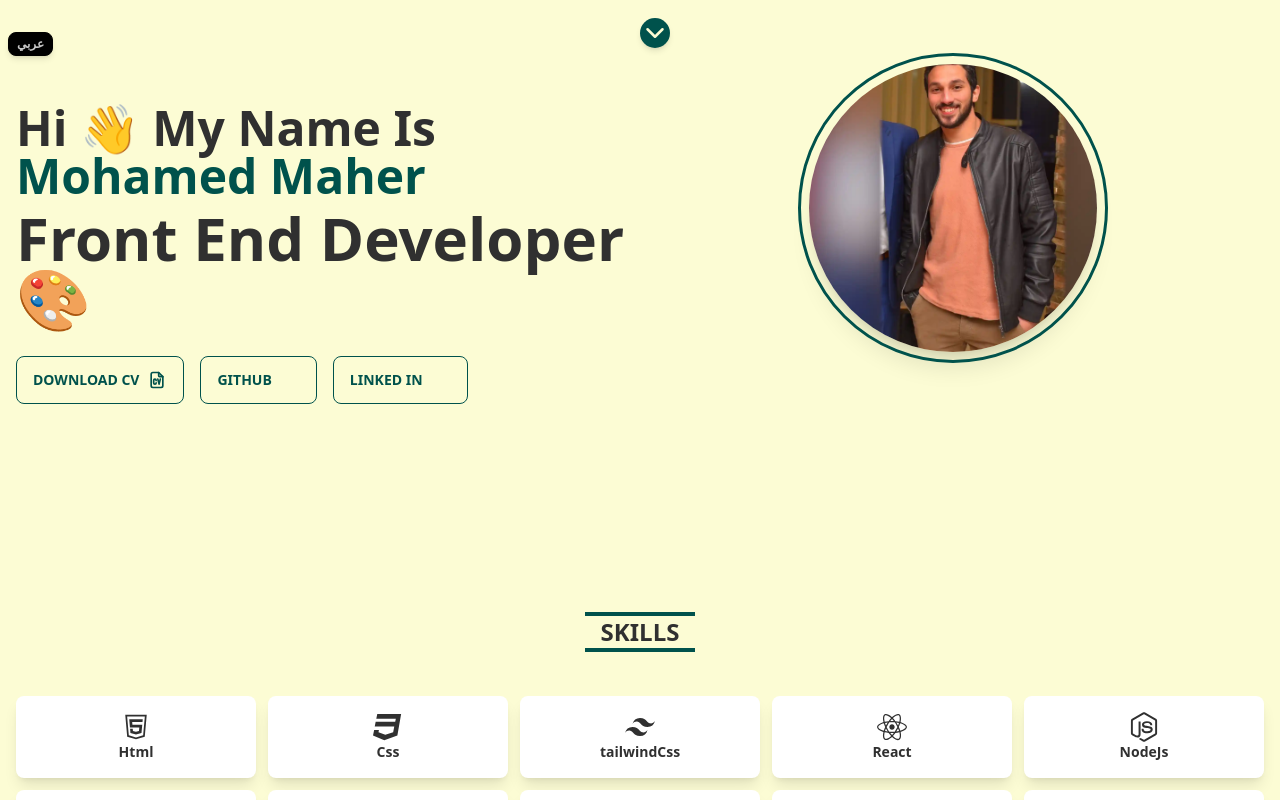
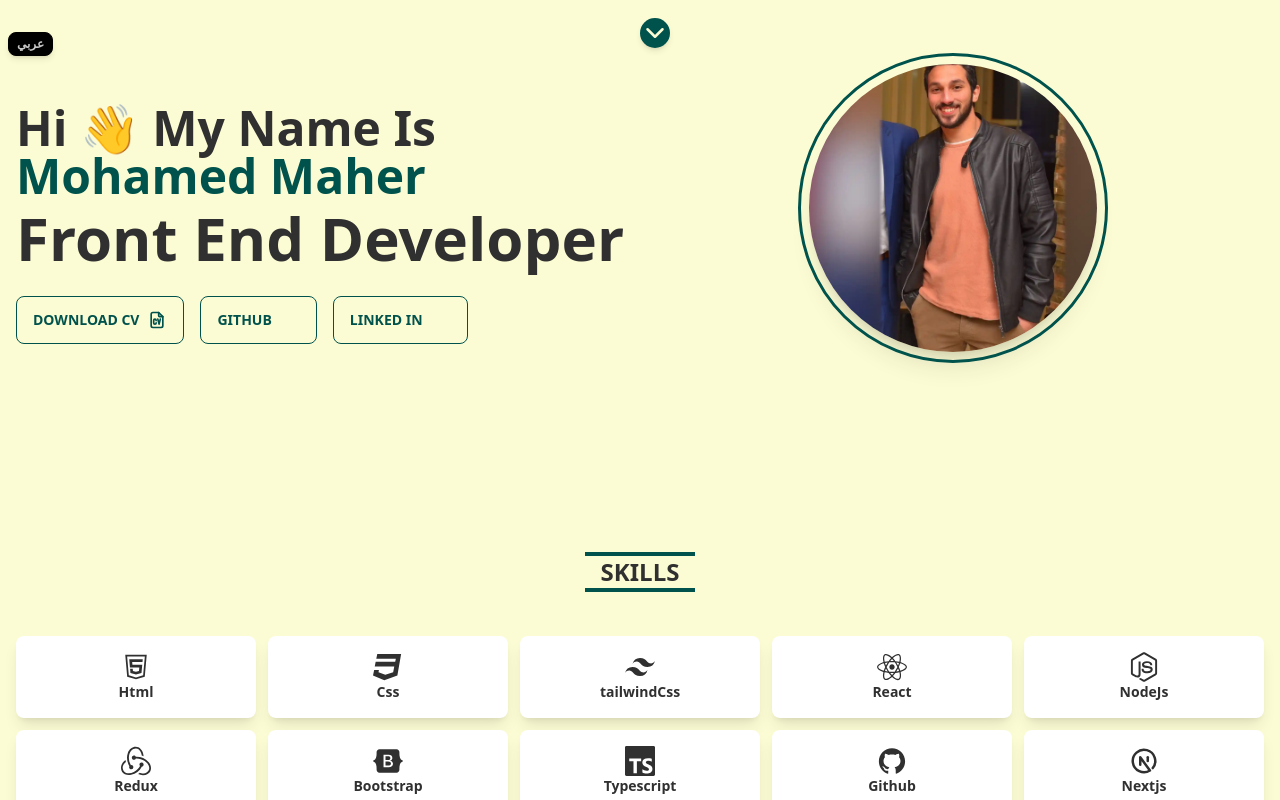
Before and after one commit to Mohamed-maher50/portfolio, a React (Create React App) app: page / in a window 1280 px wide. Shown: the top 800 px of the page. Built offline with nearby package versions, Linux system fonts and the light colour scheme; some icons are missing.

Commit message:
apply style in arabic lang & and add id for project section

```diff
--- a/src/components/pages/HomePage.jsx
+++ b/src/components/pages/HomePage.jsx
@@ -28,7 +28,7 @@ const HomePage = () => {
       <ThemeBar />
       <Header />
        <Skills />
-      <section className="container mx-auto  ">
+      <section id="projects" className="container mx-auto  ">
         <ProjectsContainer />
       </section>
 
--- a/src/locales/ar/translation.json
+++ b/src/locales/ar/translation.json
@@ -1,7 +1,7 @@
 {
     "Header": {
-        "title": "السلام عليكم👋 انا محمد ماهر",
-        "about": "مطور الواجهة الأمامية🎨"
+        "title": "السلام عليكم👋 انا<span class='accent'> محمد ماهر<span>",
+        "about": "مطور الواجهة الأمامية"
     },
     "Skills": {
         "title": "المهارات"
--- a/src/locales/en/translation.json
+++ b/src/locales/en/translation.json
@@ -1,7 +1,7 @@
 {
     "Header": {
         "title": "Hi 👋 My Name Is <span class='accent'> Mohamed Maher<span>",
-        "about": "Front End developer 🎨"
+        "about": "Front End developer "
     },
     "Skills": {
         "title": "Skills"
```
